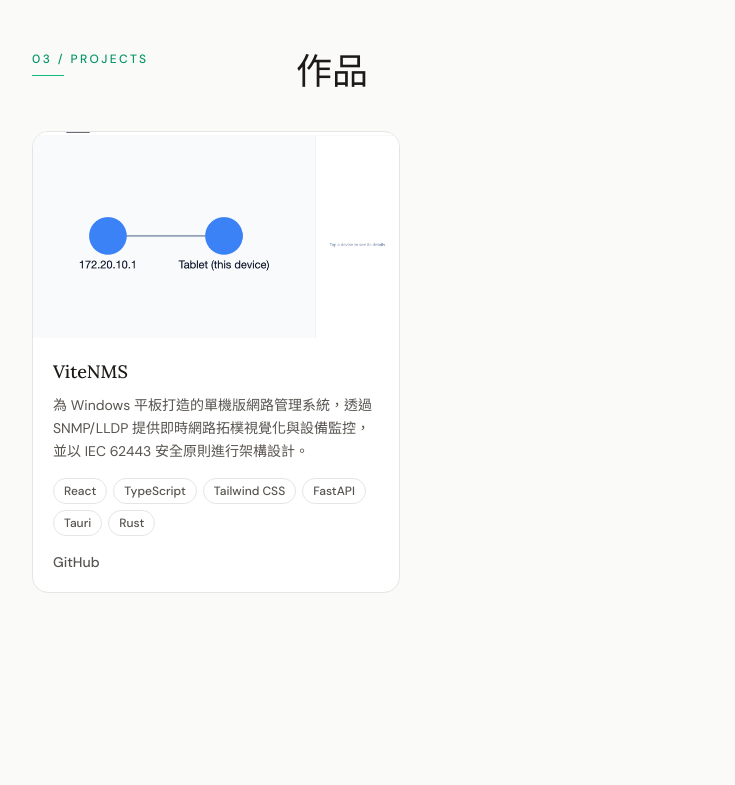
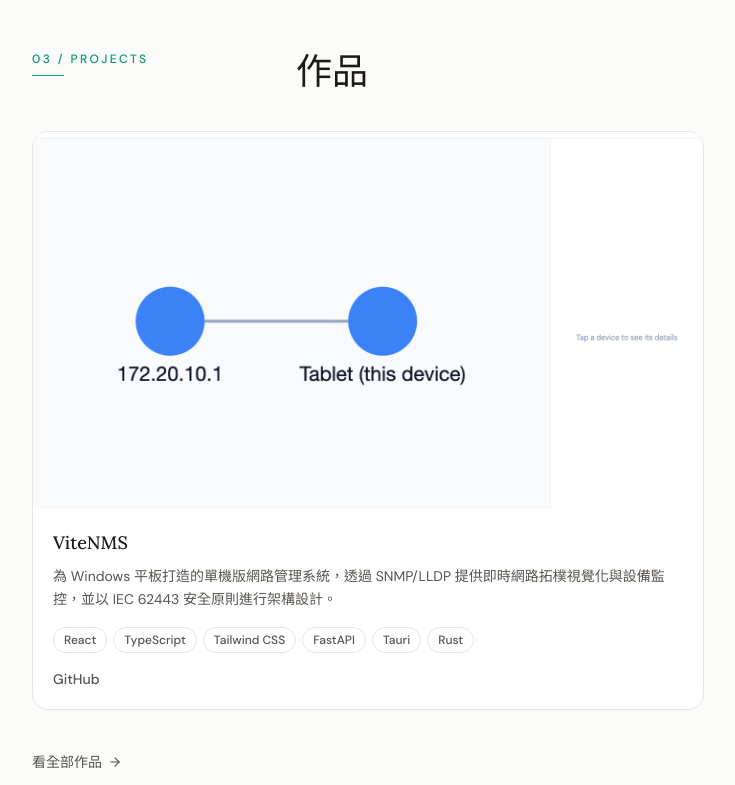
Before and after one commit to AndyChouCoding/AndyCV, a React (Vite) app: page / in a window 1280 px wide. Shown: the part 2300-3085 px from the top of the page, without its empty margins (32-767 px from the left). Built offline with nearby package versions, Linux system fonts and the light colour scheme.

Commit message:
feat: switch Projects to vertical list with View All link
Cards now stack in a single column (max-w-2xl) instead of a grid, and
a "View All Projects" link was added below pointing to the GitHub
profile. Pagination controls are kept for when there are more than
3 projects.

```diff
--- a/src/components/Projects.tsx
+++ b/src/components/Projects.tsx
@@ -1,5 +1,5 @@
 import { useEffect, useState } from 'react'
-import { projects } from '../data/resume'
+import { profile, projects } from '../data/resume'
 import { useLang, t } from '../contexts/LanguageContext'
 import { useScrollReveal } from '../hooks/useScrollReveal'
 
@@ -39,7 +39,7 @@ export function Projects() {
 
         {/* Content */}
         <div className="reveal reveal-delay-2">
-            <div className="grid grid-cols-1 md:grid-cols-3 gap-6">
+            <div className="flex flex-col gap-6 max-w-2xl">
               {current.map((project) => (
                 <div
                   key={project.id}
@@ -132,6 +132,22 @@ export function Projects() {
                 </button>
               </div>
             )}
+
+            {/* View all link */}
+            <div className="mt-10">
+              <a
+                href={profile.github}
+                target="_blank"
+                rel="noopener noreferrer"
+                className="inline-flex items-center gap-1.5 text-sm font-medium text-stone-600 dark:text-stone-400 hover:text-emerald-600 dark:hover:text-emerald-400 transition-colors duration-200"
+              >
+                {lang === 'zh' ? '看全部作品' : 'View All Projects'}
+                <svg xmlns="http://www.w3.org/2000/svg" width="14" height="14" viewBox="0 0 24 24" fill="none" stroke="currentColor" strokeWidth="2" strokeLinecap="round" strokeLinejoin="round">
+                  <line x1="5" y1="12" x2="19" y2="12"/>
+                  <polyline points="12 5 19 12 12 19"/>
+                </svg>
+              </a>
+            </div>
         </div>
       </div>
     </section>
```
Also changed, not shown: 1 other file (tests, documents, lock files or other folders).
